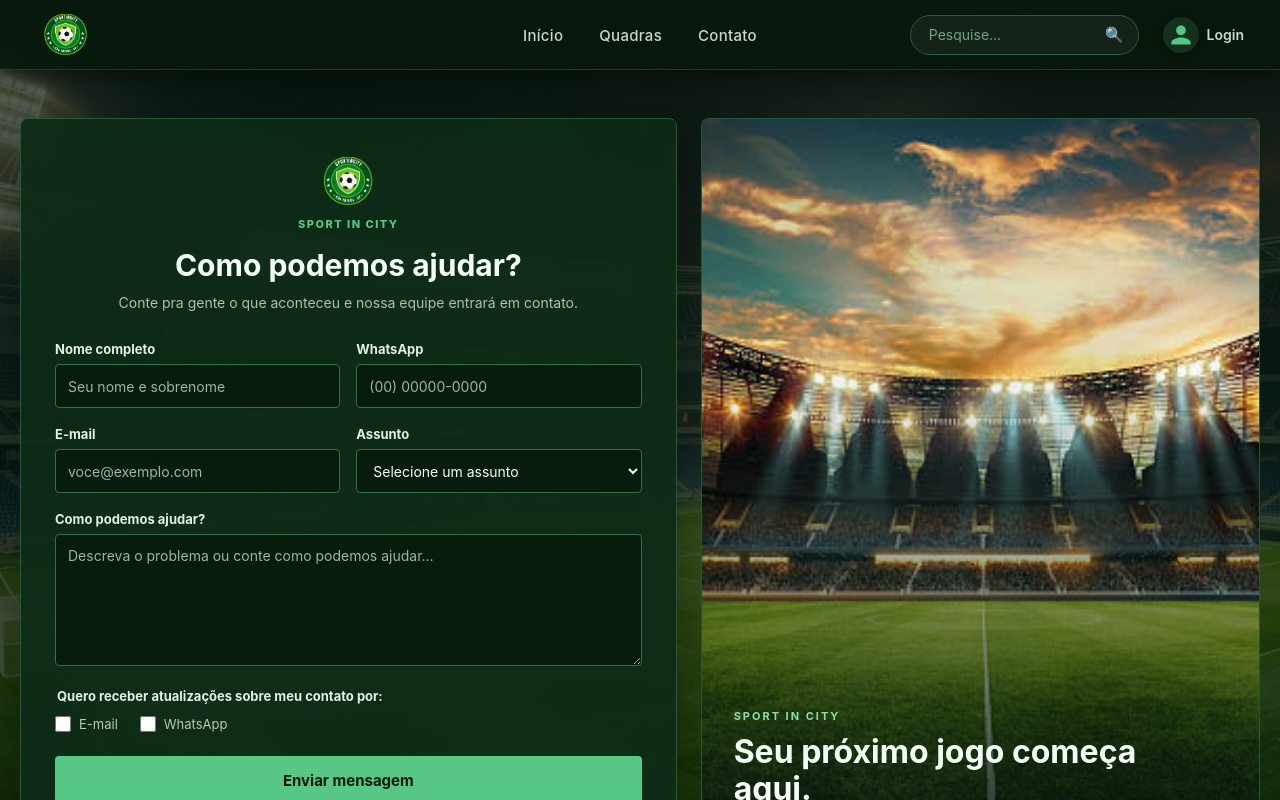
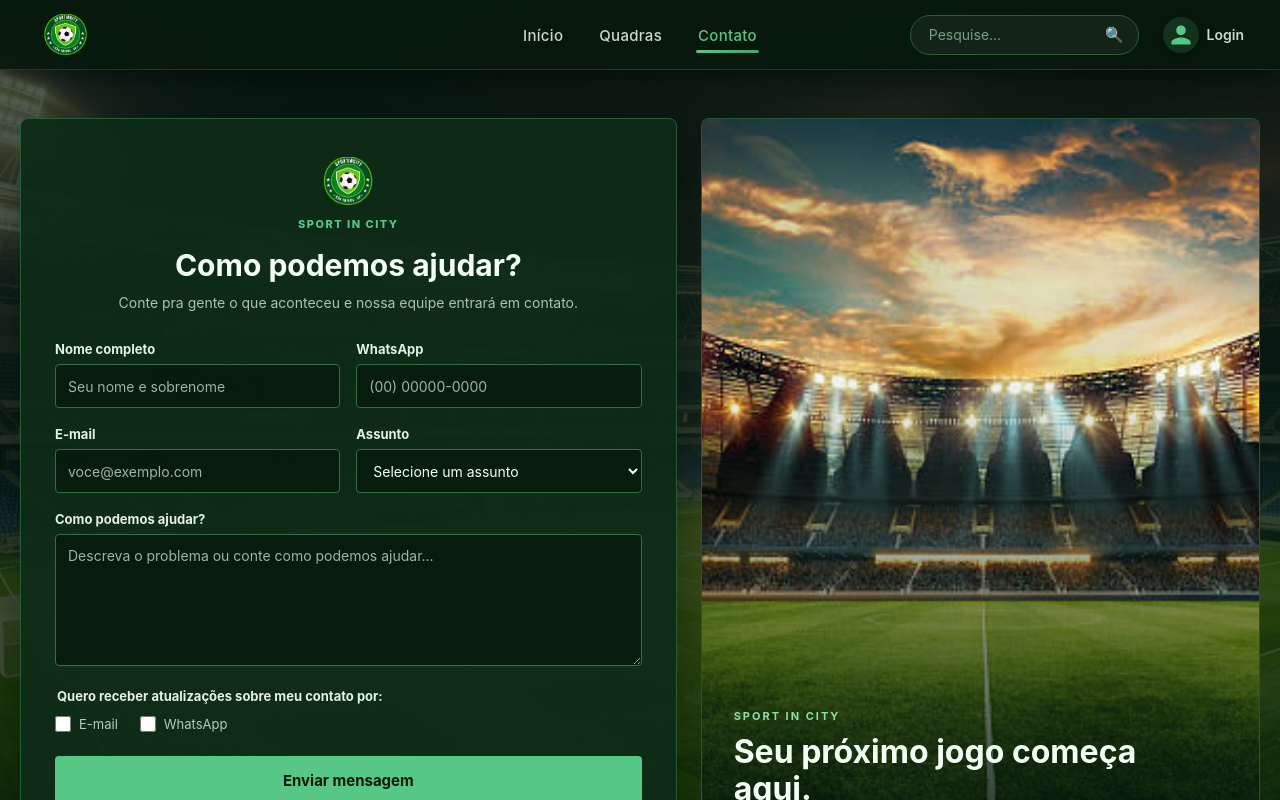
Before and after one commit to OzOzz1326/ProjetoLaranja, a React (Vite) app: page /contato in a window 1280 px wide. Shown: the top 800 px of the page. Built offline with nearby package versions, Linux system fonts and the light colour scheme; no server answers.

Commit message:
atualização menu superior

```diff
--- a/src/components/MenuSuperior.css
+++ b/src/components/MenuSuperior.css
@@ -76,11 +76,13 @@
     transition: width 0.25s cubic-bezier(0.4, 0, 0.2, 1);
 }
 
-.nav-links li a:hover {
+.nav-links li a:hover,
+.nav-links li a.active {
     color: #57C785;
 }
 
-.nav-links li a:hover::after {
+.nav-links li a:hover::after,
+.nav-links li a.active::after {
     width: 100%;
 }
 
--- a/src/components/MenuSuperior.jsx
+++ b/src/components/MenuSuperior.jsx
@@ -1,5 +1,5 @@
 import { useState, useEffect } from 'react';
-import { Link, useNavigate } from 'react-router-dom';
+import { Link, NavLink, useNavigate } from 'react-router-dom';
 import { carregarPerfilUsuario, dadosBasicosUsuario, supabase } from '../supabase';
 import { definirPagamentoTesteAtivo, lerPagamentoTesteAtivo, usuarioEhAdministrador } from '../configuracaoAdmin';
 import './MenuSuperior.css';
@@ -87,9 +87,9 @@ function MenuSuperior() {
                 </div>
 
                 <ul className="nav-links">
-                    <li><Link to="/pagina-inicial">Início</Link></li>
-                    <li><Link to="/quadras">Quadras</Link></li>
-                    <li><Link to="/contato">Contato</Link></li>
+                    <li><NavLink to="/pagina-inicial">Início</NavLink></li>
+                    <li><NavLink to="/quadras">Quadras</NavLink></li>
+                    <li><NavLink to="/contato">Contato</NavLink></li>
                 </ul>
 
                 <div className="nav-actions">
```
